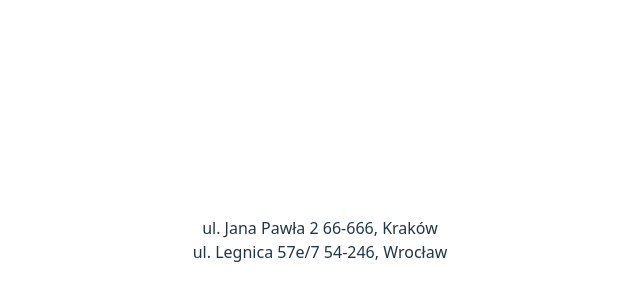
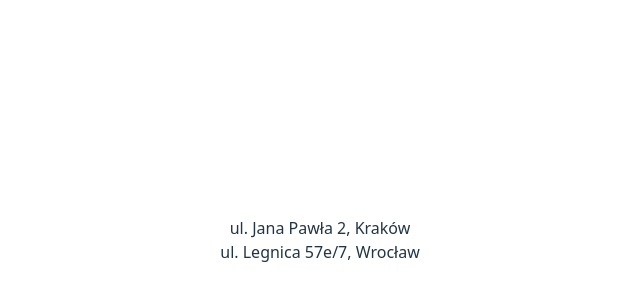
Before and after one commit to bastej/table-virtualized-rows, a React (Vite) app: page / in a window 1280 px wide. Shown: the part 160-460 px from the top of the page, without its empty margins (320-960 px from the left). Built offline with nearby package versions, Linux system fonts and the light colour scheme.

Commit message:
Address trim method and its unit tests + usage

```diff
--- a/src/components/ShopsList/index.tsx
+++ b/src/components/ShopsList/index.tsx
@@ -1,4 +1,5 @@
 import type { ShopDTO } from "../../api";
+import { getAddressInfo } from "../../utils";
 
 type Props = {
   shopsAddresses: ShopDTO[];
@@ -7,5 +8,13 @@ type Props = {
 export const ShopsList = (props: Props) => {
   const { shopsAddresses } = props;
 
-  return shopsAddresses.map((shop) => <div>{shop.address}</div>);
+  return shopsAddresses.map((shop) => {
+    const { city, street } = getAddressInfo(shop.address);
+
+    return (
+      <div>
+        ul. {street}, {city}
+      </div>
+    );
+  });
 };
--- /dev/null
+++ b/src/utils/getAddressInfo.ts
@@ -0,0 +1,21 @@
+/**
+ * It take address string as parameter: "ul. Jana Pawła 2 66-666, Kraków"
+ *
+ * and return object { street: "Jana Pawła 2", city: "Kraków" }
+ */
+
+export const getAddressInfo = (address: string) => {
+  const regex = /ul\.\s*(.+?)\s+\d{2}-\d{3},\s*(.+)/;
+  const match = address.match(regex);
+
+  if (!match) {
+    return { street: "", city: "" };
+  }
+
+  return {
+    street: match[1].trim(),
+    city: match[2].trim(),
+  };
+};
+
+// TODO: write unit test
--- /dev/null
+++ b/src/utils/index.ts
@@ -0,0 +1 @@
+export { getAddressInfo } from "./getAddressInfo";
```
Also changed, not shown: 1 other file (tests, documents, lock files or other folders).
